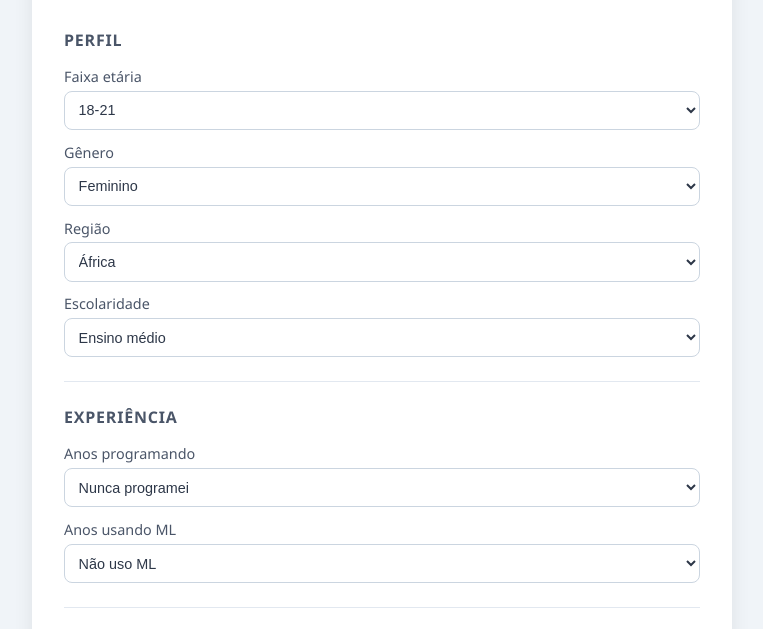
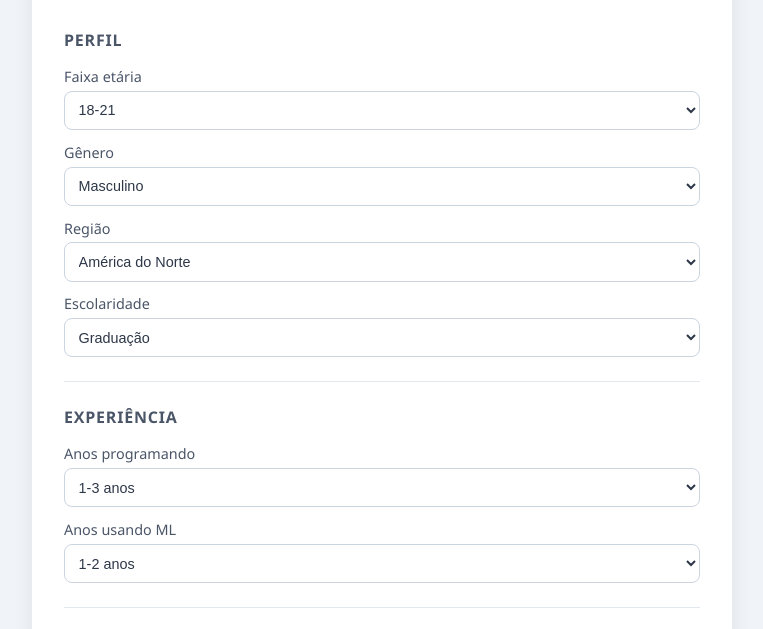
Before and after one commit to marianabrockes/mvp_ml, a plain HTML site: page frontend/index.html in a window 1280 px wide. Shown: the part 134-763 px from the top of the page, without its empty margins (258-1021 px from the left). Drawn offline with Linux system fonts and the light colour scheme.

```diff
--- a/frontend/index.html
+++ b/frontend/index.html
@@ -1,4 +1,4 @@
-<!DOCTYPE html>
+<!doctype html>
 <html lang="pt-br">
   <head>
     <meta charset="UTF-8" />
@@ -33,31 +33,33 @@
 
           <label>Gênero</label>
           <select name="genero">
-            <option value="0">Feminino</option>
-            <option value="1">Masculino</option>
-            <option value="2">Outro</option>
-            <option value="3">Prefiro não informar</option>
+            <option value="0">Masculino</option>
+            <option value="1">Não-binário</option>
+            <option value="2">Prefiro não informar</option>
+            <option value="3">Prefiro me autodescrever</option>
+            <option value="4">Feminino</option>
           </select>
 
           <label>Região</label>
           <select name="regiao">
-            <option value="0">África</option>
-            <option value="1">América do Norte</option>
-            <option value="2">América do Sul</option>
-            <option value="3">Ásia</option>
-            <option value="4">Europa</option>
-            <option value="5">Não informado</option>
-            <option value="6">Oceania</option>
+            <option value="0">América do Norte</option>
+            <option value="1">América do Sul</option>
+            <option value="2">Europa</option>
+            <option value="3">Não informado</option>
+            <option value="4">Oceania</option>
+            <option value="5">África</option>
+            <option value="6">Ásia</option>
           </select>
 
           <label>Escolaridade</label>
           <select name="escolaridade">
-            <option value="0">Ensino médio</option>
-            <option value="1">Graduação</option>
-            <option value="2">Pós-graduação</option>
+            <option value="0">Graduação</option>
+            <option value="1">Doutorado</option>
+            <option value="2">Prefiro não informar</option>
             <option value="3">Mestrado</option>
-            <option value="4">Doutorado</option>
-            <option value="5">Prefiro não informar</option>
+            <option value="4">Ensino médio</option>
+            <option value="5">Doutorado profissional</option>
+            <option value="6">Faculdade incompleta</option>
           </select>
         </div>
 
@@ -66,25 +68,25 @@
 
           <label>Anos programando</label>
           <select name="anos_programando">
-            <option value="0">Nunca programei</option>
-            <option value="1">Menos de 1 ano</option>
-            <option value="2">1-3 anos</option>
+            <option value="0">1-3 anos</option>
+            <option value="1">10-20 anos</option>
+            <option value="2">20+ anos</option>
             <option value="3">3-5 anos</option>
             <option value="4">5-10 anos</option>
-            <option value="5">10-20 anos</option>
-            <option value="6">20+ anos</option>
+            <option value="5">Menos de 1 ano</option>
+            <option value="6">Nunca programei</option>
           </select>
 
           <label>Anos usando ML</label>
           <select name="anos_usando_ml">
-            <option value="0">Não uso ML</option>
-            <option value="1">Menos de 1 ano</option>
-            <option value="2">1-2 anos</option>
-            <option value="3">2-3 anos</option>
-            <option value="4">3-4 anos</option>
-            <option value="5">4-5 anos</option>
-            <option value="6">5-10 anos</option>
-            <option value="7">10-20 anos</option>
+            <option value="0">1-2 anos</option>
+            <option value="1">10-20 anos</option>
+            <option value="2">2-3 anos</option>
+            <option value="3">3-4 anos</option>
+            <option value="4">4-5 anos</option>
+            <option value="5">5-10 anos</option>
+            <option value="6">Não uso ML</option>
+            <option value="7">Menos de 1 ano</option>
           </select>
         </div>
 
```
